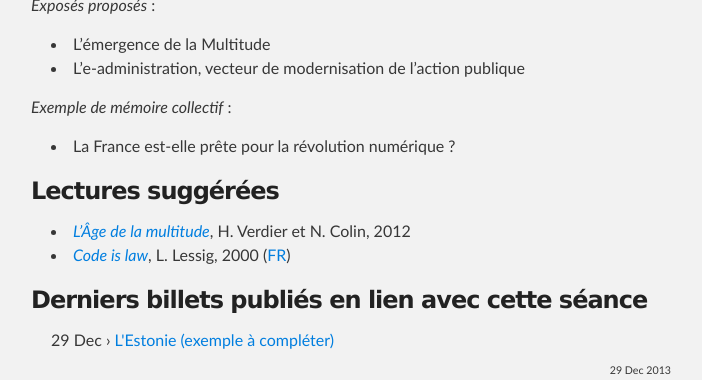
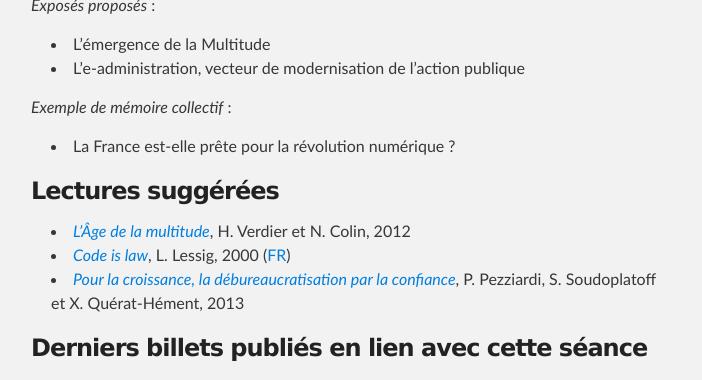
Before and after one commit to trojette/numascpo.net, a Jekyll site: the page built from seance-2/index.markdown, in a window 1280 px wide and 900 px high, scrolled down 791 px, cut to the strip 0-380 px from the top of the window. Shown: the whole strip, without its empty margins (289-991 px from the left). Built offline with Jekyll 4.4.1, drawn with Linux system fonts in a browser that asks for light colours; Markdown is read by kramdown in place of the engine named in the settings.

Commit message:
Lecture suggérée séance 2 Typo fix (thx Blandine Sorbe)

```diff
--- a/_posts/2013-12-29-premier-billet.markdown
+++ b/_posts/2013-12-29-premier-billet.markdown
@@ -73,7 +73,7 @@ webmestres puissent les consulter.
 
 #### Option geek niveau 2
 
-Vous avez vraiment besoin qu'on vous fasse un dessins, les geeks de
+Vous avez vraiment besoin qu'on vous fasse un dessin, les geeks de
 niveau 2 ? ;-)
 
 Vous prenez l'internet dans une main, votre cerveau dans l'autre et, si
--- a/seance-2/index.markdown
+++ b/seance-2/index.markdown
@@ -39,8 +39,10 @@ _Exemple de mémoire collectif_ :
 
 - [*L'Âge de la multitude*][age], H. Verdier et N. Colin, 2012
 - [*Code is law*][lessig], L. Lessig, 2000 ([FR][lessigfr])
+- [*Pour la croissance, la débureaucratisation par la confiance*][fondapol], P. Pezziardi, S. Soudoplatoff et X. Quérat-Hément, 2013
 
 [Wikipedia]: http://fr.wikipedia.org/wiki/Troisi%C3%A8me_r%C3%A9volution_industrielle
 [age]: http://www.amazon.fr/L%C3%A2ge-multitude-Entreprendre-gouverner-r%C3%A9volution/dp/2200277830
 [lessig]: http://harvardmagazine.com/2000/01/code-is-law-html
 [lessigfr]: http://www.framablog.org/index.php/post/2010/05/22/code-is-law-lessig
+[fondapol]: http://www.fondapol.org/etude/internet/pour-la-croissance-la-debureaucratisation-par-la-confiance/
```
